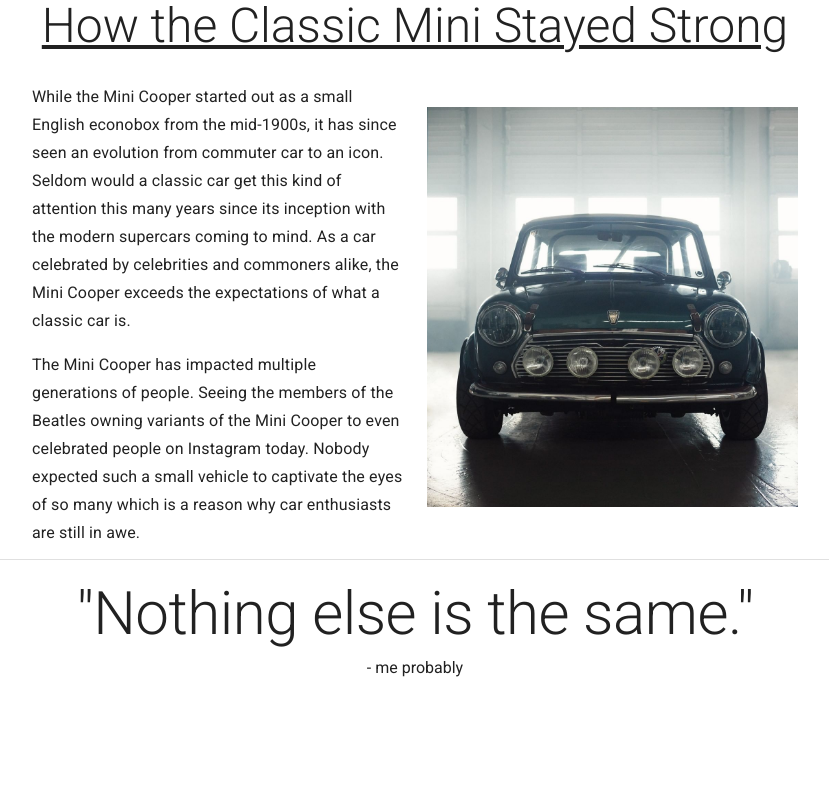
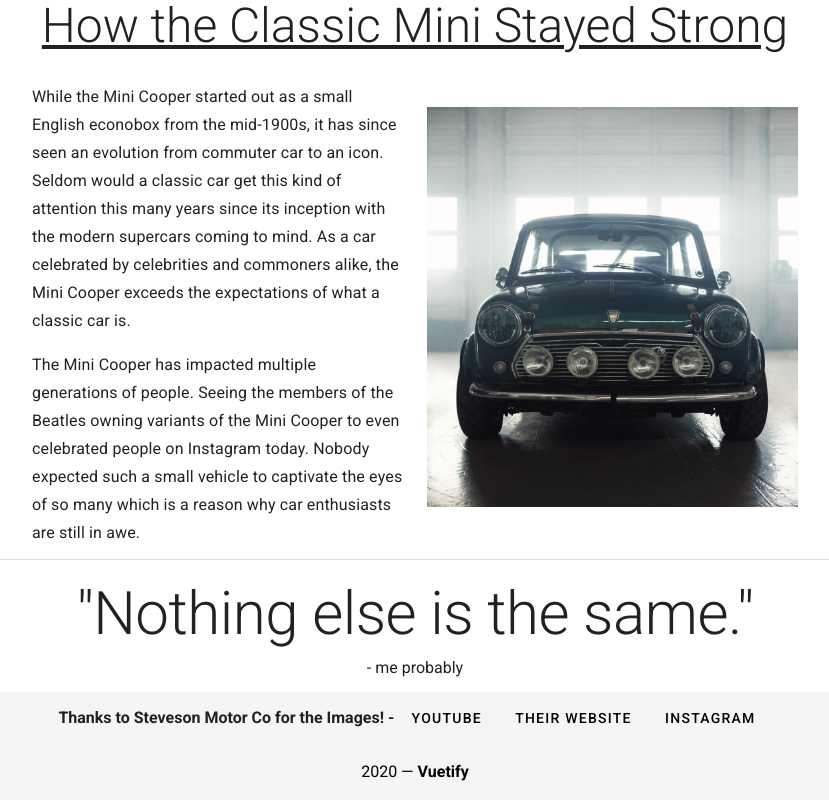
Before and after one commit to Ceelai/Striking-Mini, a Vue app: page /thecar in a window 1280 px wide. Shown: the part 1219-2019 px from the top of the page, without its empty margins (225-1054 px from the left). Before the commit the page ends 1911 px from the top, so only its background shows below. Built offline with nearby package versions, Linux system fonts and the light colour scheme; what vue-sequential-entrance would draw is missing.

Commit message:
Added Footer

```diff
--- /dev/null
+++ b/src/components/Footer.vue
@@ -0,0 +1,46 @@
+<template>
+  <v-footer padless>
+    <v-row justify="center" no-gutters>
+      <strong class="align-self-center"
+        >Thanks to Steveson Motor Co for the Images! -</strong
+      >
+      <v-btn
+        v-for="link in links"
+        :key="link"
+        color="black"
+        text
+        rounded
+        v-bind:href="link.src"
+        class="my-2"
+      >
+        {{ link.title }}
+      </v-btn>
+      <v-col class="lighten-2 py-4 text-center black--text" cols="12">
+        {{ new Date().getFullYear() }} — <strong>Vuetify</strong>
+      </v-col>
+    </v-row>
+  </v-footer>
+</template>
+
+<script>
+export default {
+  data: () => ({
+    links: [
+      {
+        src: "https://www.youtube.com/channel/UC4hs5upWd7j9ligDbWEgF3w",
+        title: "Youtube"
+      },
+      {
+        src: "https://stevestonmotorco.com/",
+        title: "Their Website"
+      },
+      {
+        src: "https://www.instagram.com/stevestonmotorco/",
+        title: "Instagram"
+      }
+    ]
+  })
+};
+</script>
+
+<style lang="scss" scoped></style>
--- a/src/components/Quote.vue
+++ b/src/components/Quote.vue
@@ -17,10 +17,6 @@
 </script>
 
 <style lang="scss" scoped>
-#parent {
-
-}
-
 @media only screen and (max-width: 600px) {
 }
 </style>
--- a/src/views/TheCar.vue
+++ b/src/views/TheCar.vue
@@ -5,6 +5,7 @@
     <strengths></strengths>
     <v-divider></v-divider>
     <quote></quote>
+    <footer1></footer1>
   </span>
 </template>
 
@@ -14,13 +15,16 @@
 import Strengths from "@/components/Strengths.vue";
 import Variations from "@/components/Variations.vue";
 import Quote from "@/components/Quote.vue";
+import Footer1 from "@/components/Footer.vue";
+
 export default {
   name: "TheCar",
   components: {
     TopBanner,
     Strengths,
     Variations,
-    Quote
+    Quote,
+    Footer1
   }
 };
 </script>
```
